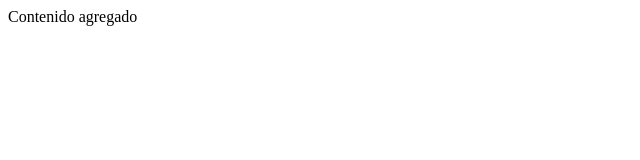
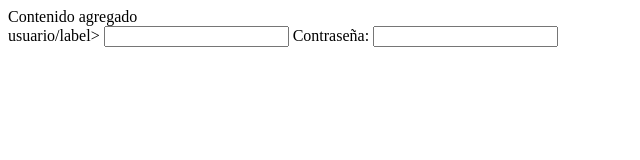
Before and after one commit to DavidCampos15012017/hello-world-git, a plain HTML site: page index.html in a window 1280 px wide. Shown: the whole page, without its empty margins (0-640 px from the left). Drawn offline with Linux system fonts and the light colour scheme.

Commit message:
Se agrega formulario

```diff
--- a/index.html
+++ b/index.html
@@ -13,5 +13,13 @@
     <section>
         Contenido agregado
     </section>
+    <section>
+        <form action="" method="post">
+            <label for="usuario">usuario/label>
+            <input type="text" name="usuario" id="usuario">
+            <label for="contrasena">Contraseña:</label>
+            <input type="password" name="contrasena" id="contrasena">
+        </form>
+    </section>
 </body>
 </html>
```
